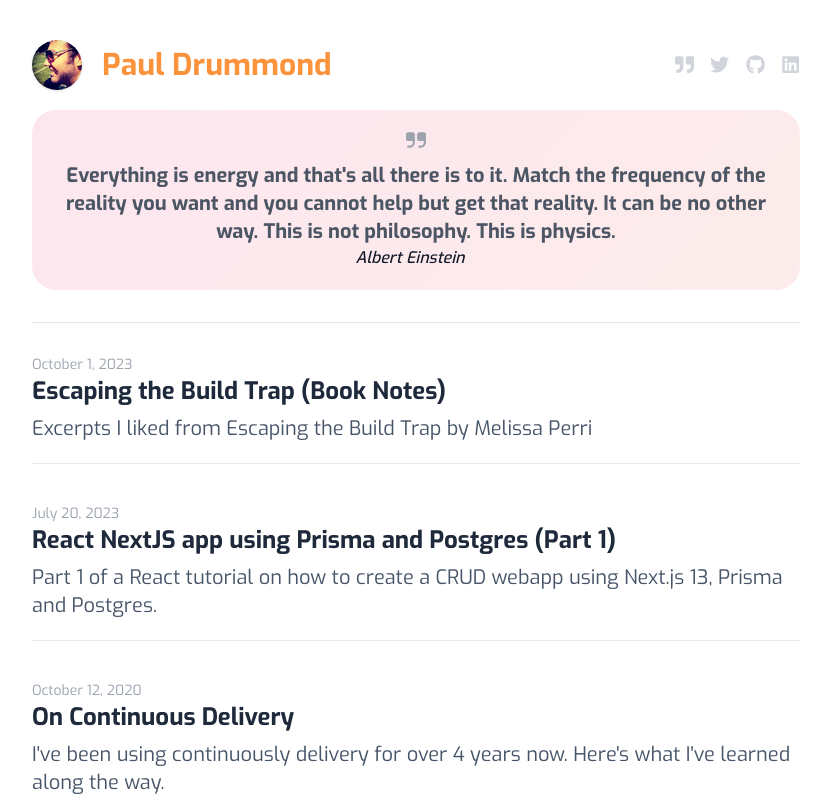
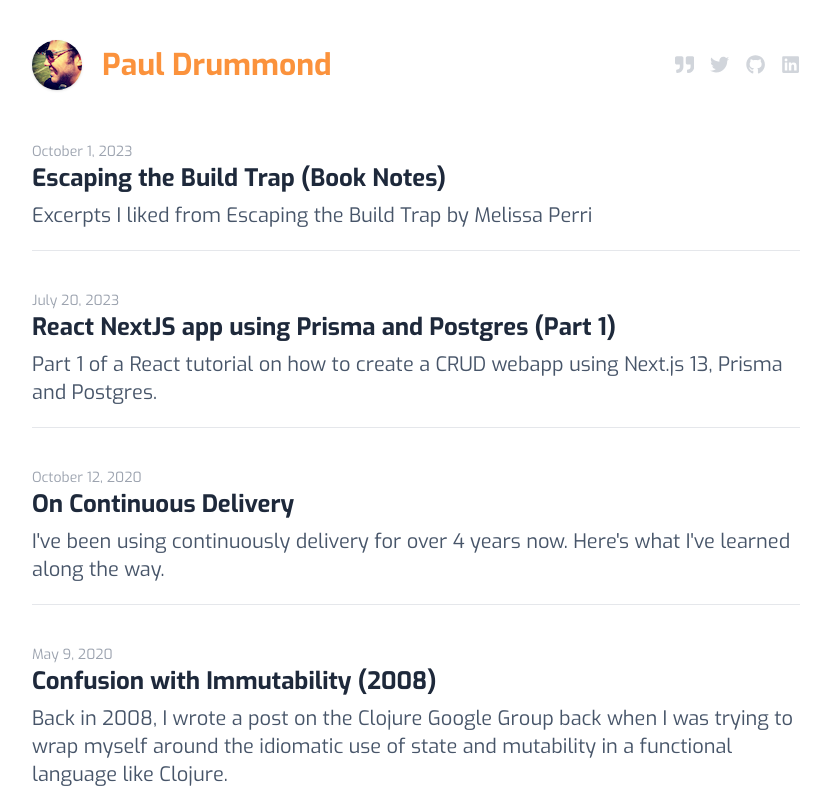
Before and after one commit to pdrummond/pauldrummond-site, a Next.js app: page / in a window 1280 px wide. Shown: the top 800 px of the page, without its empty margins (224-1055 px from the left). Built offline with nearby package versions, Linux system fonts and the light colour scheme.

Commit message:
Removed home page quote for now

```diff
--- a/src/app/page.tsx
+++ b/src/app/page.tsx
@@ -3,8 +3,6 @@ import HomePageQuote from "@/components/HomePageQuote";
 import PostPreview from "@/components/PostPreview";
 import { getPostsMetaData } from "@/data/posts";
 import { getQuote, getRandomQuoteSlug } from "@/data/quotes";
-
-export const revalidate = 0;
 
 export default function Home() {
   const postMetadata = getPostsMetaData();
@@ -13,8 +11,8 @@ export default function Home() {
     <main>
       <div className="mx-auto max-w-3xl max-sm:max-w-sm max-lg:max-w-lg">
         <Header />
-        <HomePageQuote quote={getQuote(slug)} />
-        <hr className="mt-8" />
+        {/*<HomePageQuote quote={getQuote(slug)} />
+        <hr className="mt-8" />*/}
         <div className="pt-8 grid gap-10">
           {postMetadata.map((post) => (
             <PostPreview key={post.slug} post={post} />
```
